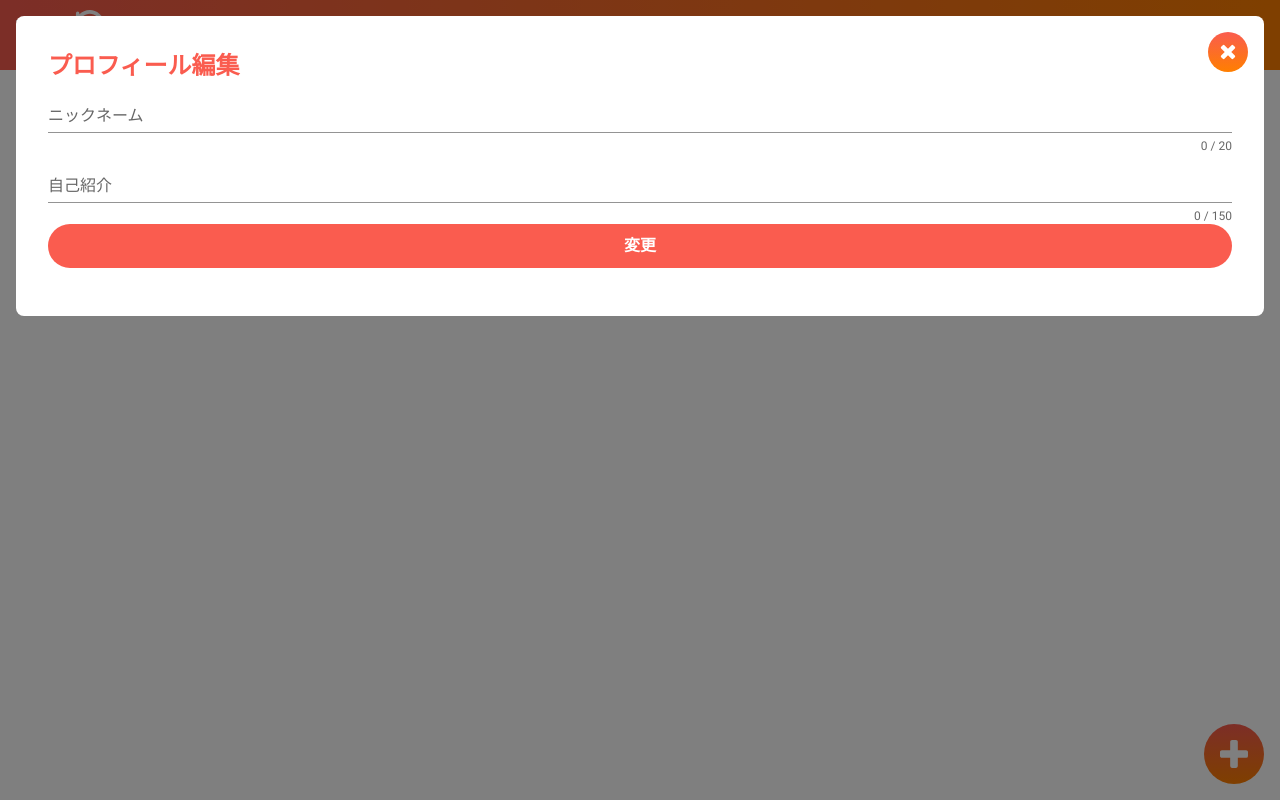
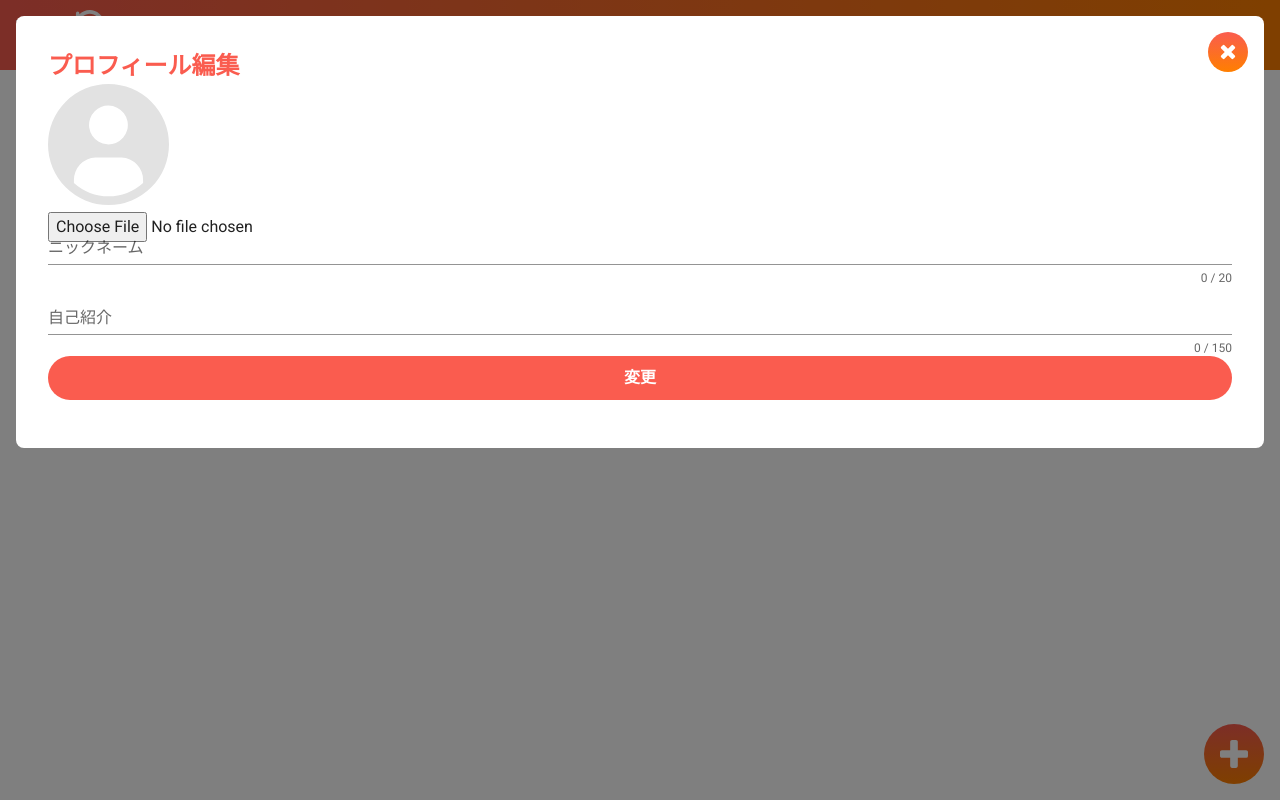
Before and after one commit to JOKOJOKO405/original-app, a Nuxt app: page /user/1 in a window 1280 px wide. Built offline with nearby package versions, Linux system fonts and the light colour scheme.

Commit message:
Add ファイルアップロード

```diff
--- a/components/EditProfile.vue
+++ b/components/EditProfile.vue
@@ -5,6 +5,23 @@
       ref="form"
       lazy-validation
     >
+      <div class="modalCard__userIcon">
+        <template v-if="user.image.val">
+          <img
+            :src="user.image.val"
+            class="userImg"
+          >
+        </template>
+        <template v-else>
+          <img src="@/assets/img/ico_user.svg" alt="">
+        </template>
+        <input
+          type="file"
+          ref="image"
+          accept="image/png,image/jpeg"
+          @change="selectedImage"
+        >
+      </div>
       <v-text-field
         v-model="user.name.val"
         :counter="20"
@@ -55,6 +72,9 @@ export default {
               )
             },
           ]
+        },
+        image: {
+          val: null,
         }
       }
     }
@@ -62,6 +82,17 @@ export default {
   methods: {
     done(){
       console.log('ok')
+    },
+    selectedImage(e){
+      const files = e.target.files;
+      if (files.length === 0) return;
+
+      const reader = new FileReader()
+      reader.onload = (e) => {
+        this.user.image.val = e.target.result
+      }
+      reader.readAsDataURL(files[0])
+      console.log(this.user.image.val)
     }
   }
 }
```
